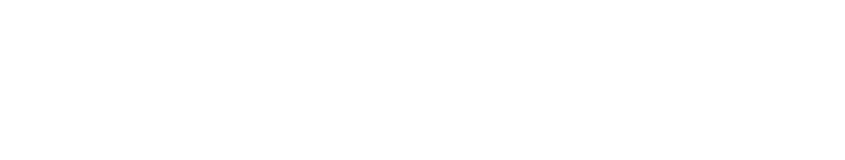
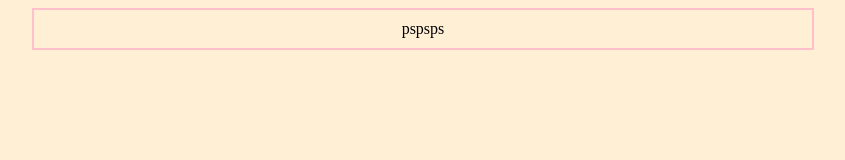
Before and after one commit to Saviolbn/Afazeres, a plain HTML site: page index.html in a window 1280 px wide. Shown: the whole page, without its empty margins (217-1062 px from the left). Drawn offline with Linux system fonts and the light colour scheme.

Commit message:
aidcionado div

```diff
--- a/index.html
+++ b/index.html
@@ -8,6 +8,6 @@
     <title>Document</title>
 </head>
 <body>
-
+    <div class="container">pspsps</div>
 </body>
 </html>
--- a/styles.css
+++ b/styles.css
@@ -1,3 +1,10 @@
 body{
-    color: papayawhip;
+    background-color: papayawhip;
 }
+.container{
+    margin:auto;
+    width:60%;
+    border: 2px solid pink;
+    padding: 10px;
+    text-align: center;
+}
```
